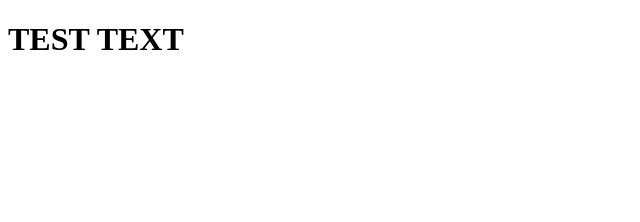
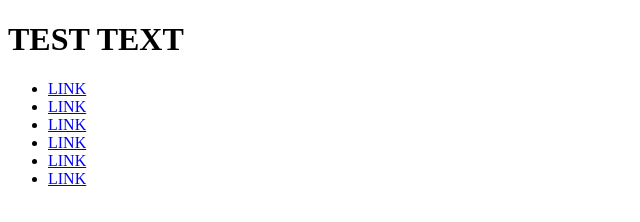
Before and after one commit to alvintsa/Steinsgateauctions-CSE312-Project, a plain HTML site: page templates/home.html in a window 1280 px wide. Shown: the whole page, without its empty margins (0-640 px from the left). Drawn offline with Linux system fonts and the light colour scheme.

Commit message:
some html

```diff
--- a/templates/home.html
+++ b/templates/home.html
@@ -1,7 +1,20 @@
 <!DOCTYPE html>
 <html>
     <head>
-        <title>TEST</title>
+        <title>Steins;Gate</title>
     </head>
+    <!--Logo, search bar, cart/login-->
     <h1>TEST TEXT</h1>
+    <!--Navigation links-->
+    <body>
+        <ul id="navigate"><!--WILL NEED TO BE FORMATTED IN CSS TO NOT LOOK LIKE A LIST-->
+            <li><a href="#">LINK</a></li>
+            <li><a href="#">LINK</a></li>
+            <li><a href="#">LINK</a></li>
+            <li><a href="#">LINK</a></li>
+            <li><a href="#">LINK</a></li>
+            <li><a href="#">LINK</a></li>
+        </ul>
+    </body>
+    <!--Newest items for sale/reccomended items/popular items by category/etc-->
 </html>
```
